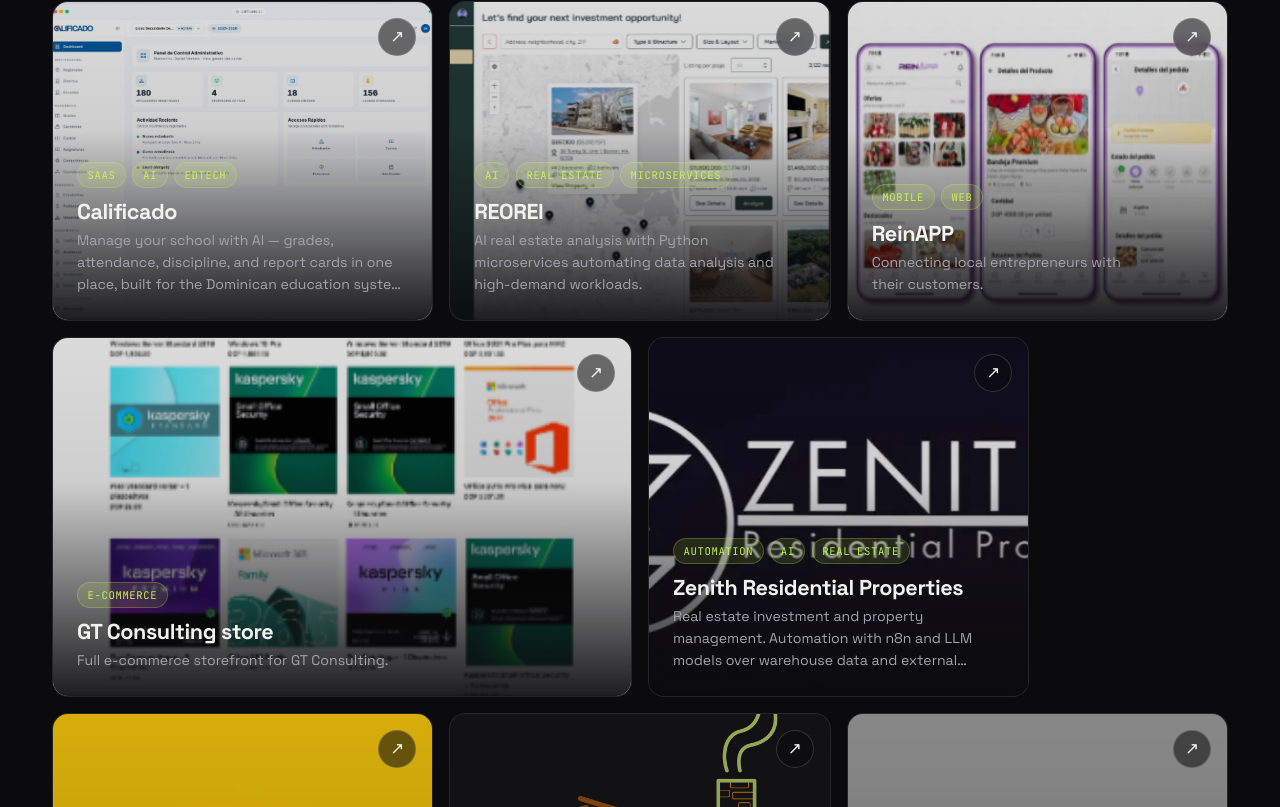
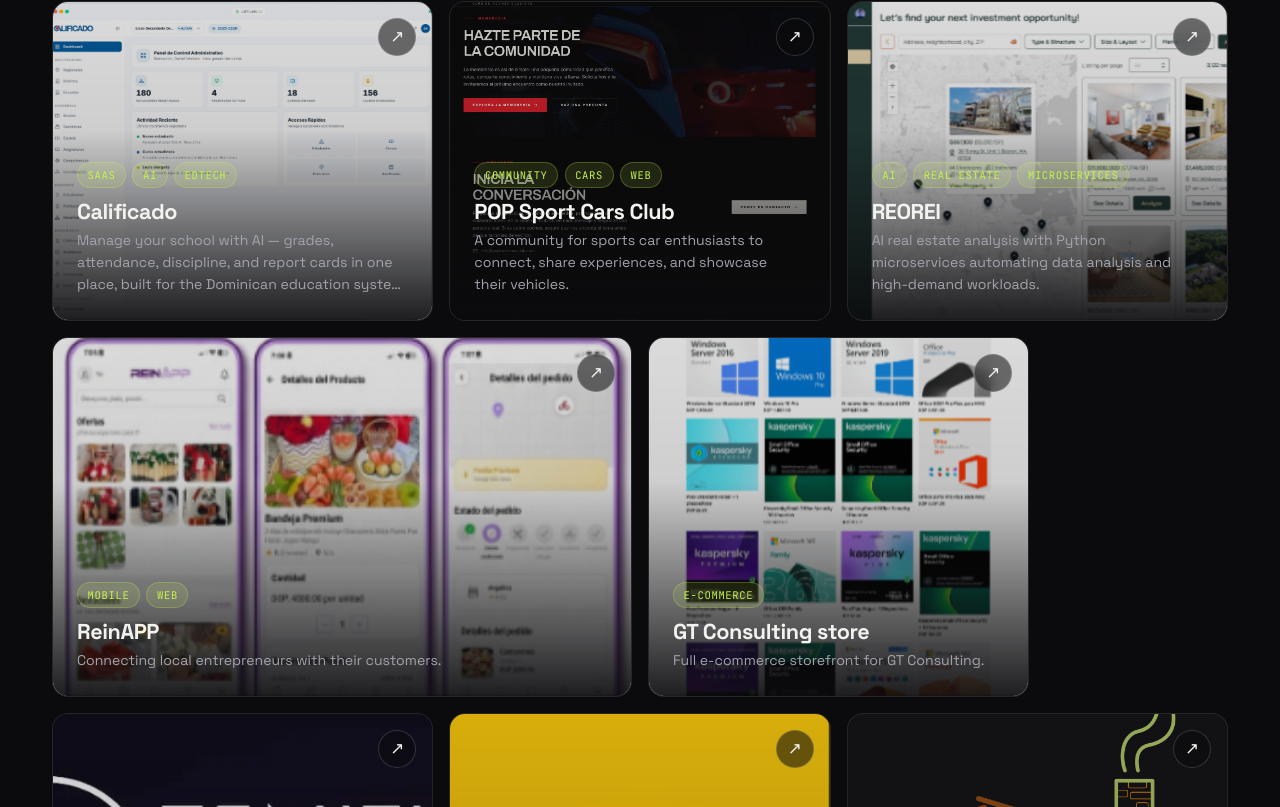
Before and after one commit to itsalb3rt/portfolio, a React (Vite) app: page / in a window 1280 px wide. Shown: the part 1713-2520 px from the top of the page. Built offline with nearby package versions, Linux system fonts and the light colour scheme; no server answers; grey boxes are pictures that could not be loaded.

Commit message:
feat: add POP Sport Cars Club project with image and details

```diff
--- a/src/yourdata.js
+++ b/src/yourdata.js
@@ -25,6 +25,7 @@
 import reinapp from './images/reinapp.webp'
 import bookstantify from './images/bookstantify.webp'
 import calificado from './images/calificado.webp'
+import popsportcarsclub from './images/popsportcarsclub.webp'
 
 // About portrait (local asset — no external CDN)
 import portrait from './images/albert-hidalgo.png'
@@ -71,6 +72,13 @@
       tags: ["SaaS", "AI", "EdTech"],
       imageSrc: calificado,
       url: "https://calificado.do",
+    },
+    {
+      title: "POP Sport Cars Club",
+      para: "A community for sports car enthusiasts to connect, share experiences, and showcase their vehicles.",
+      tags: ["Community", "Cars", "Web"],
+      imageSrc: popsportcarsclub,
+      url: "https://popsportcarsclub.com"
     },
     {
       title: "REOREI",
```
Also changed, not shown: src/images/popsportcarsclub.webp (added).
